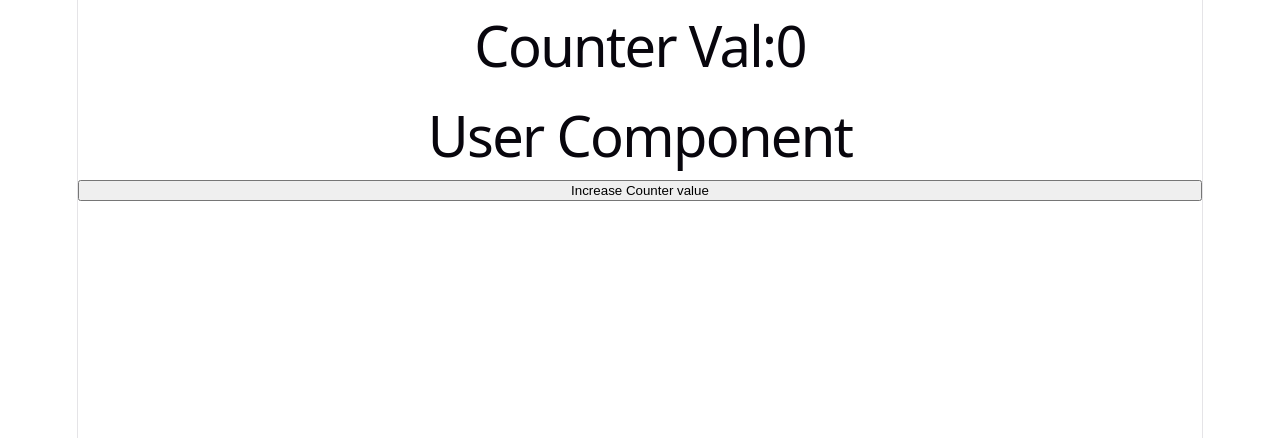
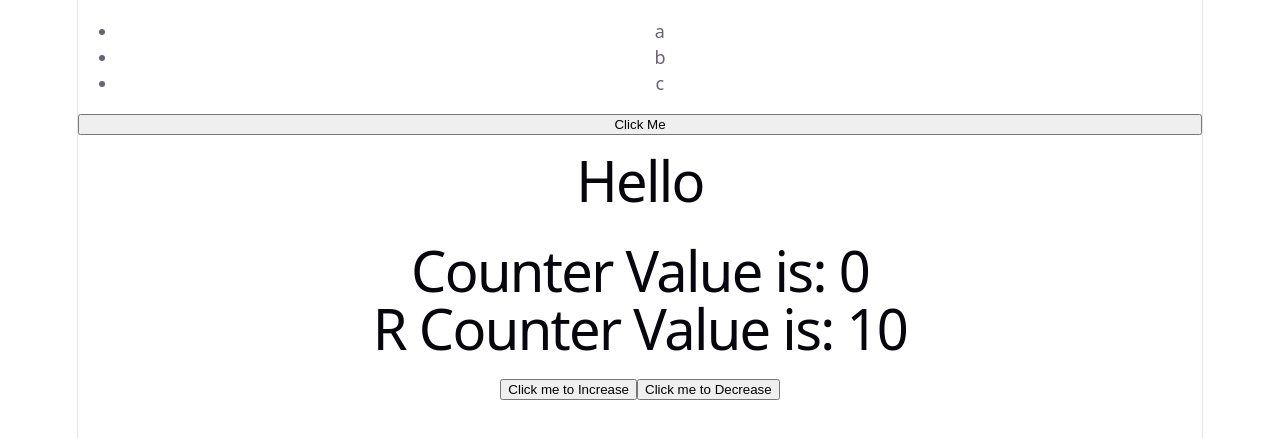
Before and after one commit to vidyashevale24/react-blog, a React (Vite) app: page / in a window 1280 px wide. Shown: the top 438 px of the page. Built offline with nearby package versions, Linux system fonts and the light colour scheme.

Commit message:
use state

```diff
--- a/src/App.jsx
+++ b/src/App.jsx
@@ -2,20 +2,30 @@ import { useState } from 'react'
 import reactLogo from './assets/react.svg'
 import viteLogo from './assets/vite.svg'
 import heroImg from './assets/hero.png'
-import User from './User'
 import './App.css'
-
+import ToDo from './ToDo'
+import Counter from './Counter'
 
 function App() {
-  const [counter, setCounter] = useState(0)
-
+//   function callFun(){
+// 	alert("Function called1");
+// }
   return (
     <>
-     <h1>Counter Val:{counter}</h1>
-	 <User  />
-	 <button onClick={()=>setCounter(counter+1)}>Increase Counter value</button>
+	<ul>
+		<li>a</li>
+		<li>b</li>
+		<li>c</li>
+	</ul>
+
+	<button onClick={callFun}>Click Me</button>
+	<ToDo />
+	<Counter />
     </>
   )
 }
+const callFun=()=>{
+	alert("Function called1");
+}
 
 export default App
--- /dev/null
+++ b/src/Counter.jsx
@@ -0,0 +1,18 @@
+import { useState } from "react";
+
+const Counter = () => {
+
+    const [count, setCount] = useState(0);
+    const [Rcount, revCount] = useState(10);
+    return (<>
+        <div>
+            <h1>Counter Value is: {count}</h1>
+            <h1>R Counter Value is: {Rcount}</h1>
+            <button onClick={() => setCount(count + 1)}>Click me to Increase</button>
+            <button onClick={() => revCount(Rcount - 1)}>Click me to Decrease</button>
+
+        </div>
+    </>
+    )
+}
+export default Counter;
--- /dev/null
+++ b/src/ToDo.jsx
@@ -0,0 +1,10 @@
+function ToDo() {
+    return (
+        <>
+        <h1>Hello</h1>
+        </>
+
+    )
+}
+
+export default ToDo
```
